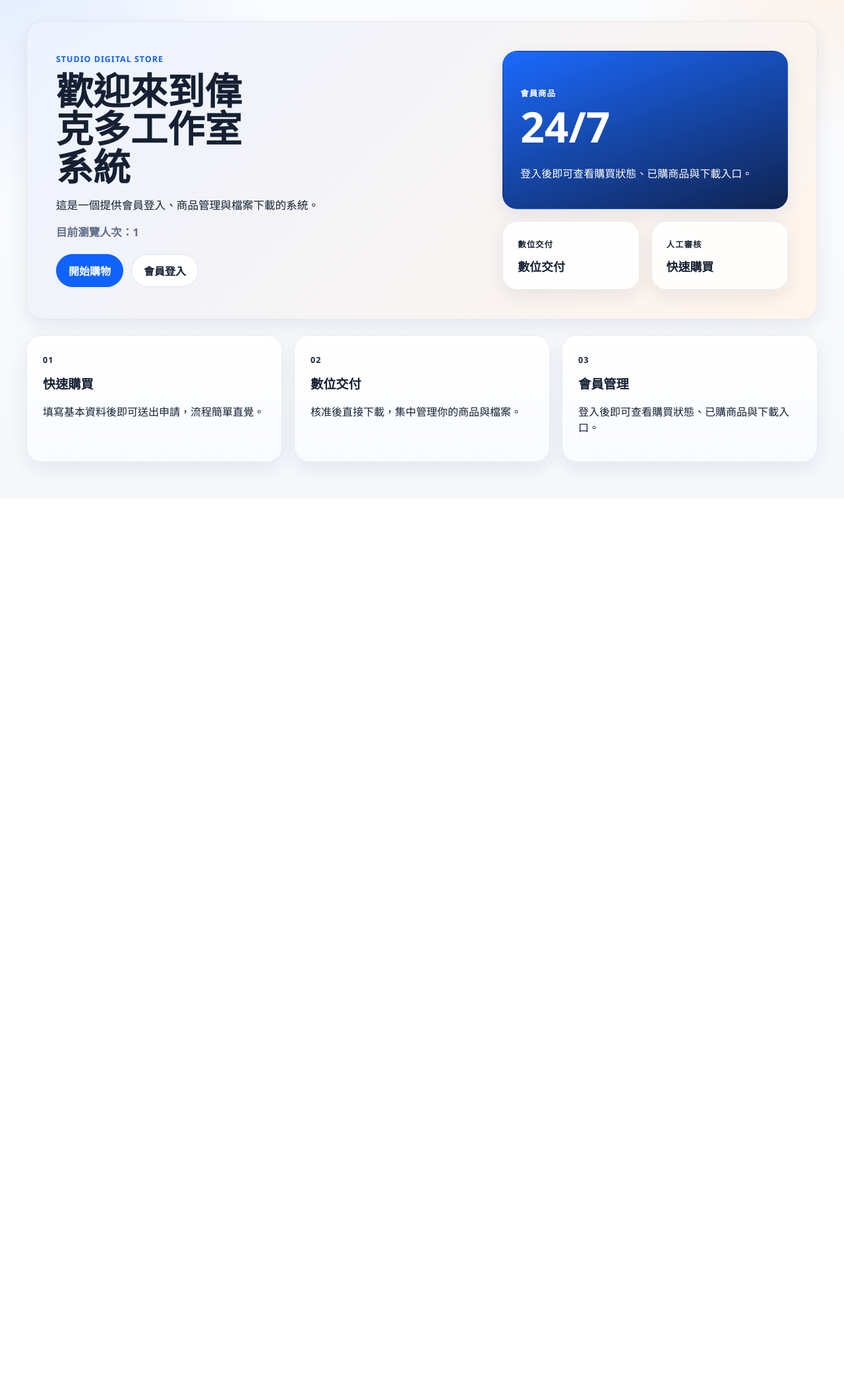
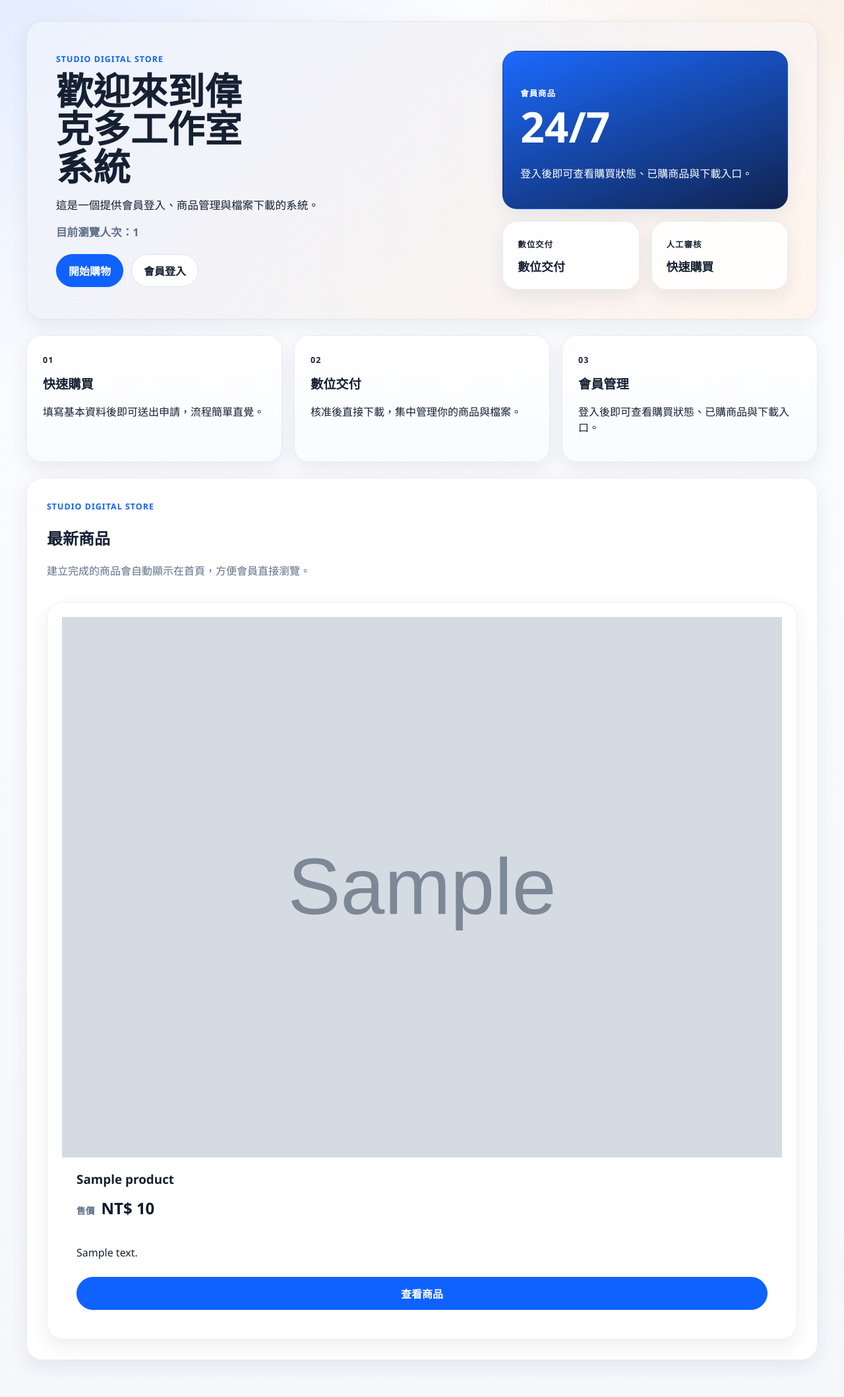
Before and after one commit to jason55-wq/sudo-suspend-web-service-Studio-membership-page, a Flask app: page / in a window 1280 px wide. Shown: the part 127-2244 px from the top of the page at 66% size. Before the commit the page ends 851 px from the top, so only its background shows below. Run offline with Flask 3, Linux system fonts and the light colour scheme; tables that the repository leaves empty hold one stand-in row (values such as "Sample post"); grey boxes marked "Sample" are stand-in pictures.

Commit message:
修改上架商品功能

```diff
--- a/app.py
+++ b/app.py
@@ -7,11 +7,13 @@ from flask_login import current_user, login_required, login_user, logout_user
 from sqlalchemy import inspect, text
 from sqlalchemy.exc import OperationalError
 from werkzeug.security import check_password_hash, generate_password_hash
+from werkzeug.utils import secure_filename
 
 from config import Config
 import os
 from extensions import db, login_manager
 from models import Order, OrderItem, Product, SiteStat, User
+from uuid import uuid4
 
 from datetime import datetime
 
@@ -51,6 +53,10 @@ TRANSLATIONS = {
         "index.stats_products": "會員商品",
         "index.stats_delivery": "數位交付",
         "index.stats_support": "人工審核",
+        "index.products_title": "最新商品",
+        "index.products_subtitle": "建立完成的商品會自動顯示在首頁，方便會員直接瀏覽。",
+        "index.products_empty": "目前還沒有可顯示的商品。",
+        "index.view_product": "查看商品",
         "auth.login": "登入",
         "auth.register": "註冊",
         "auth.choice_title": "請先登入或註冊",
@@ -95,6 +101,8 @@ TRANSLATIONS = {
         "admin.product_new.price": "價格",
         "admin.product_new.description": "說明",
         "admin.product_new.file_path": "檔案路徑",
+        "admin.product_new.image": "商品圖片",
+        "admin.product_new.image_hint": "可上傳 jpg、jpeg、png、webp；未上傳時會自動使用預設商品圖片。",
         "admin.product_new.submit": "建立商品",
         "admin.product_new.path_hint": "檔案路徑需放在 member_files/ 底下，例如 member_files/Git_Tutorial_1.pdf 或 member_files/subfolder/manual.pdf。",
         "admin.product_new.existing": "現有商品",
@@ -156,6 +164,7 @@ TRANSLATIONS = {
         "flash.enter_product_price_path": "請輸入產品名稱、價格與檔案路徑。",
         "flash.enter_valid_price": "請輸入有效的產品價格。",
         "flash.product_created": "產品已建立。",
+        "flash.invalid_product_image": "商品圖片只允許 jpg、jpeg、png、webp。",
         "flash.product_deleted": "產品已刪除。",
         "flash.product_price_updated": "產品價格已更新。",
         "flash.select_valid_member_product": "請選擇有效的會員與產品。",
@@ -195,6 +204,10 @@ TRANSLATIONS = {
         "index.stats_products": "Member Products",
         "index.stats_delivery": "Digital Delivery",
         "index.stats_support": "Manual Review",
+        "index.products_title": "Latest Products",
+        "index.products_subtitle": "Products appear on the homepage automatically after they are created.",
+        "index.products_empty": "There are no products to show yet.",
+        "index.view_product": "View product",
         "auth.login": "Log in",
         "auth.register": "Sign up",
         "auth.choice_title": "Log in or sign up first",
@@ -239,6 +252,8 @@ TRANSLATIONS = {
         "admin.product_new.price": "Price",
         "admin.product_new.description": "Description",
         "admin.product_new.file_path": "File path",
+        "admin.product_new.image": "Product image",
+        "admin.product_new.image_hint": "You can upload jpg, jpeg, png, or webp images. A default product image will be used if none is uploaded.",
         "admin.product_new.submit": "Create product",
         "admin.product_new.path_hint": "File paths must stay under member_files/, for example member_files/Git_Tutorial_1.pdf or member_files/subfolder/manual.pdf.",
         "admin.product_new.existing": "Existing Products",
@@ -300,6 +315,7 @@ TRANSLATIONS = {
         "flash.enter_product_price_path": "Please enter the product name, price, and file path.",
         "flash.enter_valid_price": "Please enter a valid product price.",
         "flash.product_created": "Product created.",
+        "flash.invalid_product_image": "Product images can only be jpg, jpeg, png, or webp.",
         "flash.product_deleted": "Product deleted.",
         "flash.product_price_updated": "Product price updated.",
         "flash.select_valid_member_product": "Please select a valid member and product.",
@@ -316,6 +332,8 @@ def create_app():
 
     member_dir = Path(app.config["MEMBER_FILES_DIR"])
     member_dir.mkdir(parents=True, exist_ok=True)
+    product_images_dir = Path(app.config["PRODUCT_IMAGES_DIR"])
+    product_images_dir.mkdir(parents=True, exist_ok=True)
     db.init_app(app)
     login_manager.init_app(app)
 
@@ -367,12 +385,14 @@ def ensure_schema():
         ensure_column("orders", "buyer_phone", "buyer_phone VARCHAR(40) NOT NULL DEFAULT ''")
         ensure_column("orders", "buyer_email", "buyer_email VARCHAR(255) NOT NULL DEFAULT ''")
         ensure_column("products", "price", "price INTEGER NOT NULL DEFAULT 0")
+        ensure_column("products", "image_filename", "image_filename VARCHAR(255)")
         ensure_column("order_items", "unit_price", "unit_price INTEGER NOT NULL DEFAULT 0")
 
         connection.exec_driver_sql(
             "UPDATE orders SET status = 'approved' WHERE status IS NULL OR status = ''"
         )
         connection.exec_driver_sql("UPDATE products SET price = 0 WHERE price IS NULL")
+        connection.exec_driver_sql("UPDATE products SET image_filename = NULL WHERE image_filename = ''")
         connection.exec_driver_sql("UPDATE order_items SET unit_price = 0 WHERE unit_price IS NULL")
 
 
@@ -549,6 +569,25 @@ def register_routes(app):
         order.status = "approved"
         order.approved_at = datetime.utcnow()
 
+    def product_image_url(product: Optional[Product]) -> str:
+        if product and getattr(product, "image_filename", None):
+            return url_for("static", filename=f"uploads/products/{product.image_filename}")
+        return url_for("static", filename="uploads/products/default-product.svg")
+
+    def save_product_image(uploaded_file) -> str:
+        original_name = secure_filename(uploaded_file.filename or "")
+        extension = Path(original_name).suffix.lower()
+        allowed_extensions = {".jpg", ".jpeg", ".png", ".webp"}
+
+        if extension not in allowed_extensions:
+            raise ValueError(t("flash.invalid_product_image"))
+
+        filename = f"{uuid4().hex}{extension}"
+        target_dir = Path(app.config["PRODUCT_IMAGES_DIR"])
+        target_dir.mkdir(parents=True, exist_ok=True)
+        uploaded_file.save(target_dir / filename)
+        return filename
+
     @app.context_processor
     def inject_globals():
         current_lang = get_locale()
@@ -556,6 +595,7 @@ def register_routes(app):
             "app_name": t("app_name"),
             "lang": current_lang,
             "t": t,
+            "product_image_url": product_image_url,
         }
 
     @app.context_processor
@@ -585,7 +625,12 @@ def register_routes(app):
         visit_count = increment_site_visit_count()
         if current_user.is_authenticated:
             return redirect(url_for("dashboard"))
-        return render_template("index.html", visit_count=visit_count)
+        featured_products = Product.query.order_by(Product.created_at.desc()).all()
+        return render_template(
+            "index.html",
+            visit_count=visit_count,
+            featured_products=featured_products,
+        )
 
     @app.route("/register", methods=["GET", "POST"])
     def register():
@@ -754,6 +799,7 @@ def register_routes(app):
             description = request.form.get("description", "").strip()
             price = request.form.get("price", type=int)
             file_path_raw = request.form.get("file_path", "").strip()
+            image_file = request.files.get("image_file")
 
             if not name or not file_path_raw:
                 flash(t("flash.enter_product_price_path"), "error")
@@ -770,11 +816,20 @@ def register_routes(app):
                 flash(str(exc), "error")
                 return render_template("admin_product_new.html")
 
+            image_filename = None
+            if image_file and image_file.filename:
+                try:
+                    image_filename = save_product_image(image_file)
+                except (OSError, ValueError) as exc:
+                    flash(str(exc), "error")
+                    return render_template("admin_product_new.html")
+
             product = Product(
                 name=name,
                 description=description,
                 price=price,
                 file_path=file_path,
+                image_filename=image_filename,
             )
             db.session.add(product)
             db.session.commit()
--- a/config.py
+++ b/config.py
@@ -21,4 +21,8 @@ class Config:
         "MEMBER_FILES_DIR",
         str(BASE_DIR / "member_files")
     )
+    PRODUCT_IMAGES_DIR = os.environ.get(
+        "PRODUCT_IMAGES_DIR",
+        str(BASE_DIR / "static" / "uploads" / "products")
+    )
     BASE_URL = os.environ.get("BASE_URL", "")
--- a/models.py
+++ b/models.py
@@ -25,6 +25,7 @@ class Product(db.Model):
     description = db.Column(db.Text, nullable=True)
     price = db.Column(db.Integer, nullable=False, default=0)
     file_path = db.Column(db.String(255), nullable=False)
+    image_filename = db.Column(db.String(255), nullable=True)
     created_at = db.Column(db.DateTime, nullable=False, default=datetime.utcnow)
 
     order_items = db.relationship("OrderItem", backref="product", lazy=True, cascade="all, delete-orphan")
--- a/static/style.css
+++ b/static/style.css
@@ -276,6 +276,46 @@ body {
 .feature-card h2 {
   margin: 12px 0 8px;
   font-size: 1.2rem;
+}
+
+.product-showcase {
+  margin-top: 24px;
+}
+
+.homepage-products {
+  grid-template-columns: repeat(auto-fit, minmax(240px, 1fr));
+}
+
+.homepage-product-card {
+  overflow: hidden;
+  padding: 0;
+  display: flex;
+  flex-direction: column;
+}
+
+.homepage-product-image {
+  aspect-ratio: 16 / 10;
+  background:
+    radial-gradient(circle at top right, rgba(255, 255, 255, 0.5), transparent 24%),
+    linear-gradient(135deg, rgba(15, 98, 254, 0.9), rgba(15, 23, 42, 0.96));
+}
+
+.homepage-product-image img {
+  width: 100%;
+  height: 100%;
+  display: block;
+  object-fit: cover;
+}
+
+.homepage-product-body {
+  padding: 20px 22px 22px;
+  display: grid;
+  gap: 10px;
+}
+
+.homepage-product-body h3 {
+  margin: 0;
+  font-size: 1.18rem;
 }
 
 .eyebrow {
@@ -560,6 +600,10 @@ code {
     grid-template-columns: 1fr;
   }
 
+  .homepage-products {
+    grid-template-columns: 1fr;
+  }
+
   .hero,
   .panel {
     padding: 22px;
--- a/templates/admin_product_new.html
+++ b/templates/admin_product_new.html
@@ -3,7 +3,7 @@
 {% block content %}
 <section class="panel">
   <h1>{{ t("admin.product_new.title") }}</h1>
-  <form method="post" class="form">
+  <form method="post" class="form" enctype="multipart/form-data">
     <label>{{ t("admin.product_new.name") }}
       <input type="text" name="name" required>
     </label>
@@ -16,6 +16,10 @@
     <label>{{ t("admin.product_new.file_path") }}
       <input type="text" name="file_path" placeholder="member_files/Git_Tutorial_1.pdf" required>
     </label>
+    <label>{{ t("admin.product_new.image") }}
+      <input type="file" name="image_file" accept=".jpg,.jpeg,.png,.webp,image/jpeg,image/png,image/webp">
+    </label>
+    <p class="muted">{{ t("admin.product_new.image_hint") }}</p>
     <button class="btn primary" type="submit">{{ t("admin.product_new.submit") }}</button>
   </form>
   <p class="muted">{{ t("admin.product_new.path_hint") }}</p>
--- a/templates/index.html
+++ b/templates/index.html
@@ -48,4 +48,37 @@
     <p>{{ t("index.feature_member_text") }}</p>
   </a>
 </section>
+
+<section class="panel product-showcase" id="catalog">
+  <div class="section-head">
+    <div>
+      <span class="eyebrow">{{ t("index.kicker") }}</span>
+      <h2>{{ t("index.products_title") }}</h2>
+      <p class="muted">{{ t("index.products_subtitle") }}</p>
+    </div>
+  </div>
+
+  {% if featured_products %}
+    <div class="grid homepage-products">
+      {% for product in featured_products %}
+        <article class="card homepage-product-card">
+          <div class="homepage-product-image">
+            <img src="{{ product_image_url(product) }}" alt="{{ product.name }}">
+          </div>
+          <div class="homepage-product-body">
+            <h3>{{ product.name }}</h3>
+            <div class="price-line">
+              <span class="price-label">{{ t("common.currency_label") }}</span>
+              <strong>{{ product.price|currency }}</strong>
+            </div>
+            <p>{{ product.description or t("common.no_description") }}</p>
+            <a class="btn primary" href="{{ url_for('dashboard') if current_user.is_authenticated else url_for('auth_choice', next=url_for('dashboard') ~ '#catalog') }}">{{ t("index.view_product") }}</a>
+          </div>
+        </article>
+      {% endfor %}
+    </div>
+  {% else %}
+    <p class="muted">{{ t("index.products_empty") }}</p>
+  {% endif %}
+</section>
 {% endblock %}
```
Also changed, not shown: static/uploads/products/default-product.svg (added), 1 other file.
